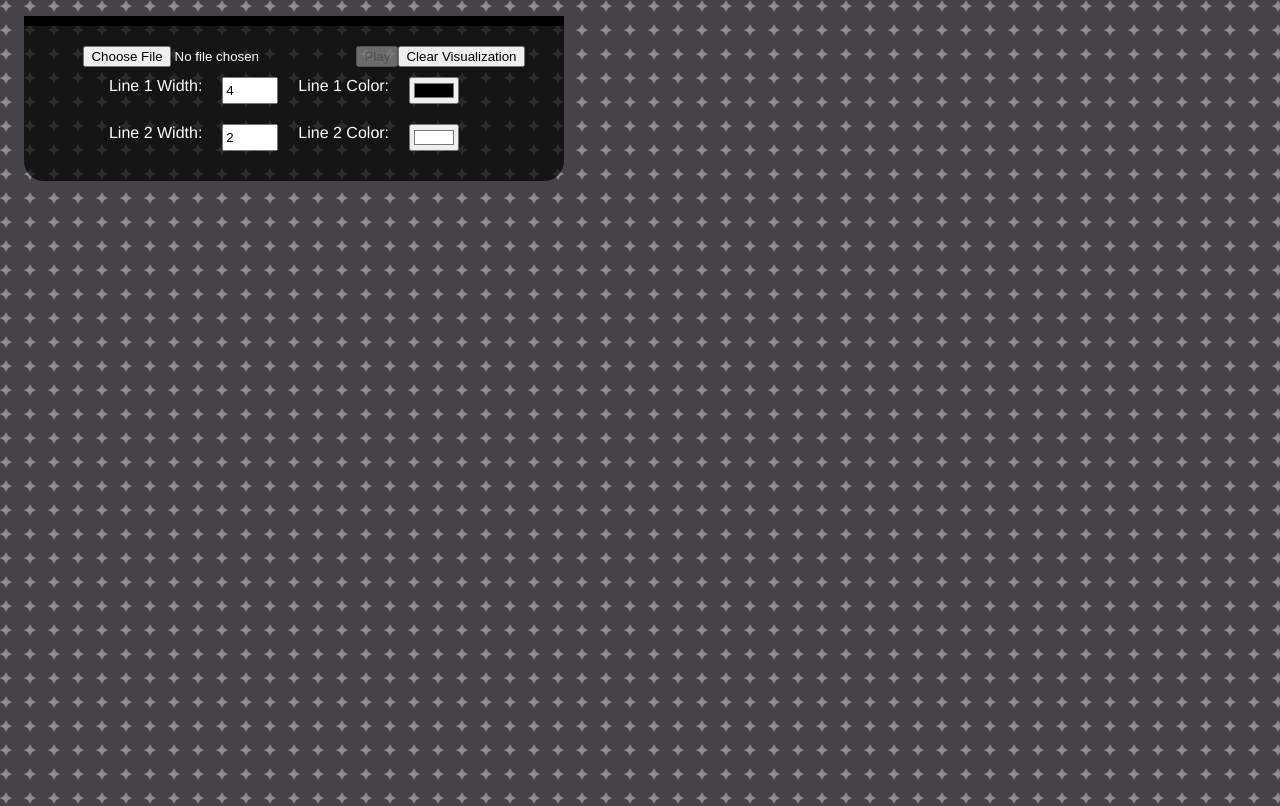
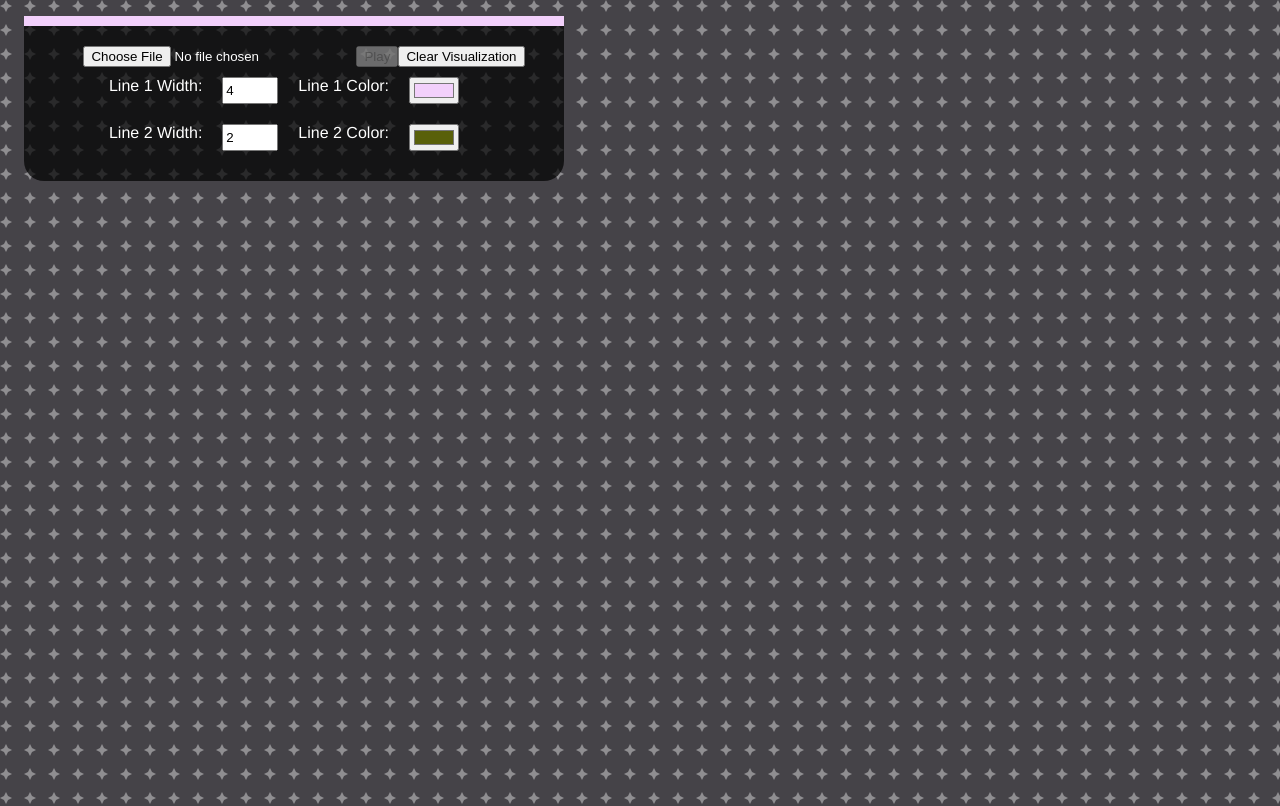
Before and after one commit to drinkingtheink/music-visualizer, a Vue app: page / in a window 1280 px wide. Shown: the top 806 px of the page. Built offline with nearby package versions, Linux system fonts and the light colour scheme.

Commit message:
random colors on start

```diff
--- a/src/components/AudioVisualizer.vue
+++ b/src/components/AudioVisualizer.vue
@@ -30,6 +30,7 @@
 
 <script>
 import { ref, onMounted } from 'vue';
+import chroma from "chroma-js";
 
 export default {
   setup() {
@@ -186,8 +187,10 @@ export default {
     onMounted(() => {
       canvas.value.width = window.innerWidth;
       canvas.value.height = window.innerHeight;
+      strokeStyle.value = chroma.random();
       canvas2.value.width = window.innerWidth;
       canvas2.value.height = window.innerHeight;
+      stroke2Style.value = chroma.random();
     });
 
     return {
```
